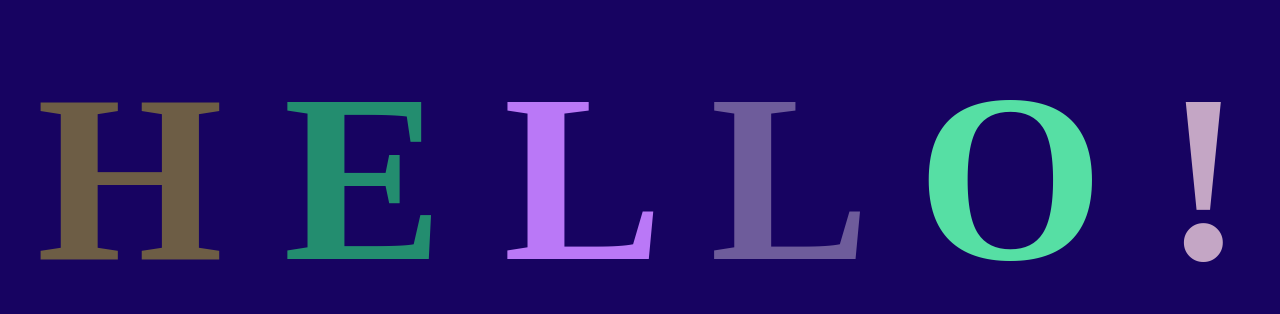
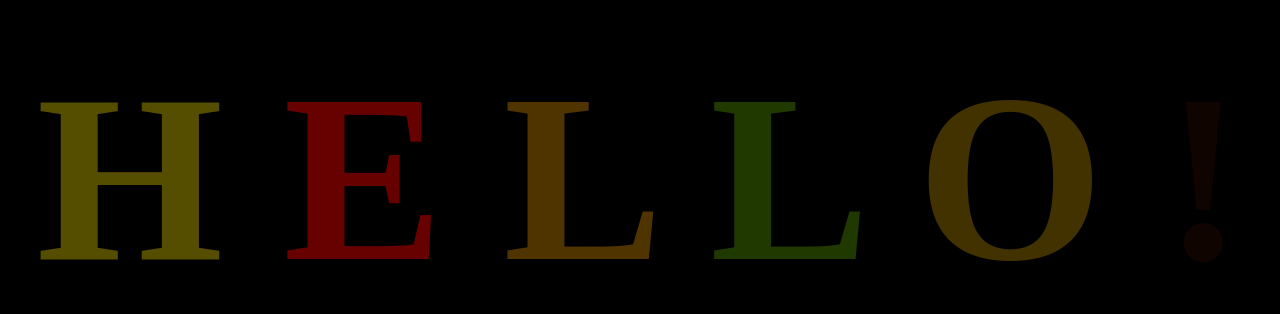
Before and after one commit to mrOatmeal101/AnimatedTestGitDemo, a plain HTML site: page index.html in a window 1280 px wide. Shown: the part 230-544 px from the top of the page. Drawn offline with Linux system fonts and the light colour scheme; a web font is replaced by a local one.

Commit message:
bkgd to blk and font to r&g

```diff
--- a/app.css
+++ b/app.css
@@ -3,7 +3,7 @@ body{
     justify-content: center;
     align-items: center;
     height: 100vh;
-    background-color: rgb(23, 3, 97);
+    background-color: rgb(0, 0, 0);
     }
 
 h1{
--- a/app.js
+++ b/app.js
@@ -1,7 +1,7 @@
 function randomRGB(){
-    const r = Math.floor(Math.random() * 256)
-    const g = Math.floor(Math.random() * 256)
-    const b = Math.floor(Math.random() * 256)
+    const r = Math.floor(Math.random() * 150)
+    const g = Math.floor(Math.random() * 80)
+    const b = 0// Math.floor(Math.random() * 256)
     return `rgb(${r},${g},${b})`
 }
 
```
